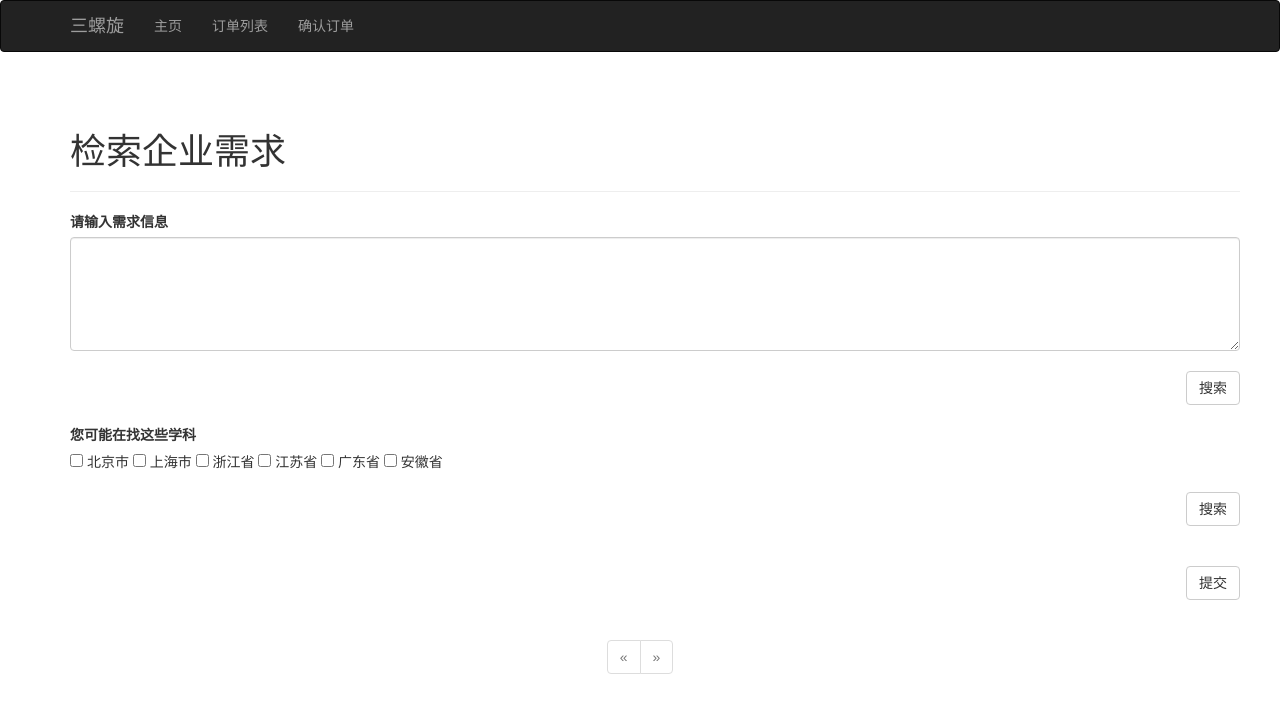
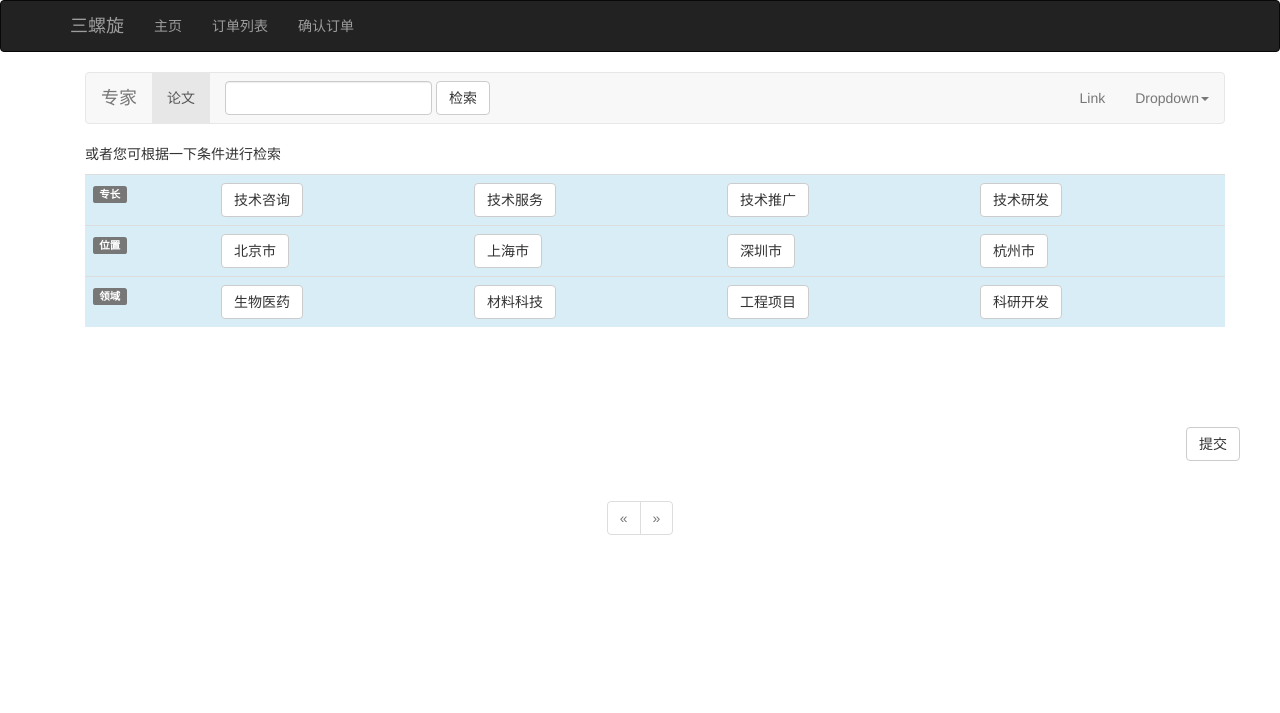
Before and after one commit to xuxian94/flaskapp, a Flask app: page /1 in a window 1280 px wide. Shown: the top 713 px of the page. Run offline with Flask 2, Linux system fonts and the light colour scheme; data that the repository does not hold is empty; some libraries are stand-ins or nearby versions.

Commit message:
搜索样式

```diff
--- a/flaskapp/order/models.py
+++ b/flaskapp/order/models.py
@@ -89,8 +89,13 @@ def search_engine(content, page):
     还没有实现分页显示
 '''
 def select_address_checkbox(page):
-    info_address=request.values.getlist("address")
-    naginations = []
+    """
+
+    :param page:
+    :return:
+    """
+    info_address=request.values("address")
+    # naginations = []
 
     # for info_address in info_address_all:
     #     info=Sheet_Form.query.filter(Sheet_Form.address.like('%'+info_address+'%'))
--- a/flaskapp/order/views.py
+++ b/flaskapp/order/views.py
@@ -15,18 +15,6 @@ def blank():
     """
     pagination = select_paginate(1)
     return render_template('order/index.html', title='三螺旋', pagination=pagination)
-
-
-@blueprint.route('/all/')
-def all():
-    """
-        路由：all.html
-        所有数据显示
-    """
-    info = select_all()
-    info_list = []
-    info_list.append(info)
-    return render_template('order/all.html', title='三螺旋', pagination_list=info_list)
 
 
 @blueprint.route('/search/<int:page>')
--- a/flaskapp/templates/order/base.html
+++ b/flaskapp/templates/order/base.html
@@ -29,42 +29,112 @@
 {% block content %}
 <div class="container">
      <div class="container">
-        <div class="row page-header">
-            <h1>检索企业需求</h1>
-        </div>
-        <form id="form" name="demand" action="/demand">
-        <div class="row">
-            <label class="control-label" for="requirement">请输入需求信息</label>
-        </div>
-        <div class="row">
-            <textarea class="form-control" id="requirement" name="requirement" rows="5" value=""></textarea>
-        </div>
-        <div class="row-space"></div>
+     	<div class="row clearfix">
+		<div class="col-md-12 column">
+			<nav class="navbar navbar-default" role="navigation">
+				<div class="navbar-header">
+					 <button type="button" class="navbar-toggle" data-toggle="collapse" data-target="#bs-example-navbar-collapse-1"> <span class="sr-only">Toggle navigation</span><span class="icon-bar"></span><span class="icon-bar"></span><span class="icon-bar"></span></button> <a class="navbar-brand" href="#">专家</a>
+				</div>
 
-        <div class="row text-right">
-            <input class="btn btn-default" id="submit" name="submit" type="submit" value="搜索" href="{{ url_for('order.demand') }}">
-        </div>
-        </form>
-        <div class="row-space"></div>
+				<div class="collapse navbar-collapse" id="bs-example-navbar-collapse-1">
+					<ul class="nav navbar-nav">
+						<li class="active">
+							 <a href="#">论文</a>
+						</li>
+					</ul>
+					<form class="navbar-form navbar-left" role="search">
+						<div class="form-group">
+							<input type="text" class="form-control" />
+						</div> <button type="submit" class="btn btn-default">检索</button>
+					</form>
+					<ul class="nav navbar-nav navbar-right">
+						<li>
+							 <a href="#">Link</a>
+						</li>
+						<li class="dropdown">
+							 <a href="#" class="dropdown-toggle" data-toggle="dropdown">Dropdown<strong class="caret"></strong></a>
+							<ul class="dropdown-menu">
+								<li>
+									 <a href="#">Action</a>
+								</li>
+								<li>
+									 <a href="#">Another action</a>
+								</li>
+								<li>
+									 <a href="#">Something else here</a>
+								</li>
+								<li class="divider">
+								</li>
+								<li>
+									 <a href="#">Separated link</a>
+								</li>
+							</ul>
+						</li>
+					</ul>
+				</div>
 
-        <div class="row">
-            <label class="control-label" for="subject">您可能在找这些学科</label>
-        </div>
-         <form id="AddressSelect" action="/search/1">
-            <div class="row">
-                <input type="checkbox" name="address" value="北京"> 北京市
-                <input type="checkbox" name="address" value="上海"> 上海市
-                <input type="checkbox" name="address" value="浙江"> 浙江省
-                <input type="checkbox" name="address" value="江苏"> 江苏省
-                <input type="checkbox" name="address" value="广东"> 广东省
-                <input type="checkbox" name="address" value="安徽"> 安徽省
-            </div>
-         <div class="row-space"></div>
+			</nav>
+            <p>或者您可根据一下条件进行检索</p>
+			<table class="table">
+				<tbody>
+					<tr class="info">
+						<td>
+                            <span class="label label-default">专长</span>
+						</td>
+						<td>
+							<button type="button" class="btn btn-default">技术咨询</button>
+						</td>
+						<td>
+							<button type="button" class="btn btn-default">技术服务</button>
+						</td>
+						<td>
+							<button type="button" class="btn btn-default">技术推广</button>
+						</td>
+                        <td>
+							<button type="button" class="btn btn-default">技术研发</button>
+						</td>
+					</tr>
+					<tr class="info">
+						<td>
+                            <span class="label label-default">位置</span>
+						</td>
+						<td>
+							<button type="button" class="btn btn-default">北京市</button>
+						</td>
+						<td>
+							<button type="button" class="btn btn-default">上海市</button>
+						</td>
+						<td>
+							<button type="button" class="btn btn-default">深圳市</button>
+						</td>
+                        <td>
+							<button type="button" class="btn btn-default">杭州市</button>
+						</td>
+					</tr>
+					<tr class="info">
+						<td>
+                            <span class="label label-default">领域</span>
+						</td>
+						<td>
+							<button type="button" class="btn btn-default">生物医药</button>
+						</td>
+						<td>
+							<button type="button" class="btn btn-default">材料科技</button>
+						</td>
+						<td>
+							<button type="button" class="btn btn-default">工程项目</button>
+						</td>
+                        <td>
+							<button type="button" class="btn btn-default">科研开发</button>
+						</td>
+					</tr>
+				</tbody>
+			</table>
+            <br>
+            <br>
+		</div>
+	</div>
 
-        <div class="row text-right">
-            <input class="btn btn-default" id="submit" name="submit" type="submit" value="搜索">
-        </div>
-         </form>
         <div class="row-space"></div>
             <div class="row">
                 {% for f in pagination.items %}
```
Also changed, not shown: flaskapp/templates/order/all.html (deleted, +0 -155 lines).
